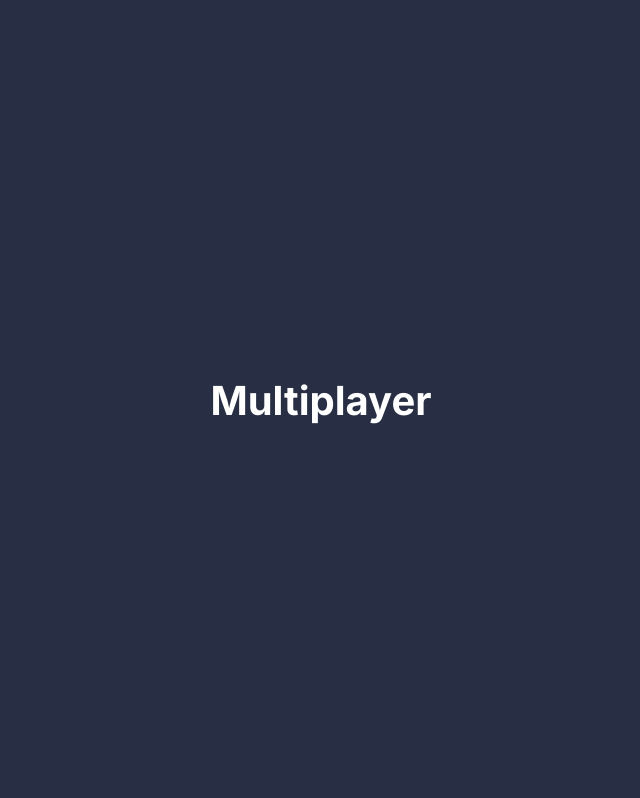
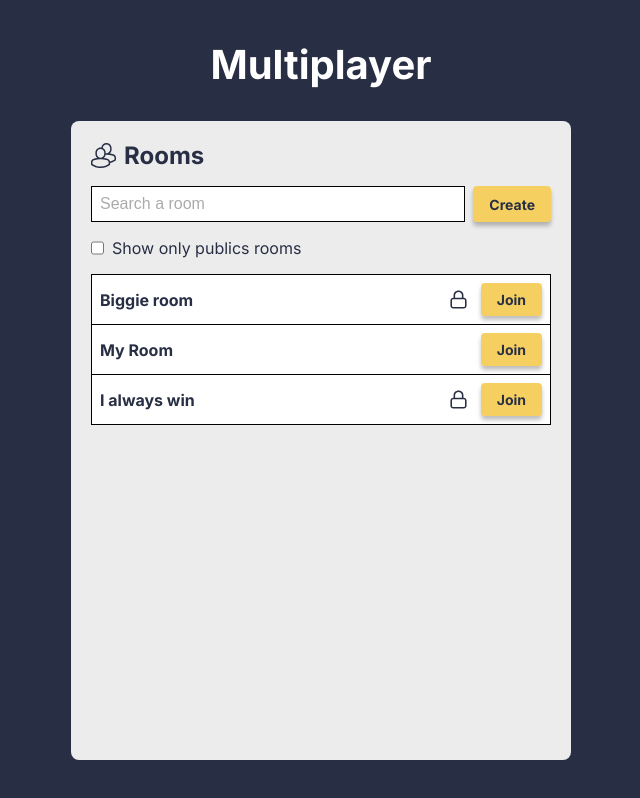
Before and after one commit to FedericoBarberon/tic-tac-toe, a React (Vite) app: page /multiplayer in a window 1280 px wide. Shown: the whole page, without its empty margins (319-959 px from the left). Built offline with nearby package versions, Linux system fonts and the light colour scheme.

Commit message:
Add rooms section and filters

```diff
--- a/src/App.jsx
+++ b/src/App.jsx
@@ -2,6 +2,7 @@ import HomePage from './routes/Home/HomePage'
 import PlayPage from './routes/Play/PlayPage'
 import MultiplayerPage from './routes/Multiplayer/MultiplayerPage'
 import GameProvider from './context/GameContext'
+import MultiplayerProvider from './context/MultiplayerContext'
 import { Route } from 'wouter'
 import './app.scss'
 
@@ -19,7 +20,9 @@ export default function App () {
       </Route>
 
       <Route path='/multiplayer'>
-        <MultiplayerPage />
+        <MultiplayerProvider>
+          <MultiplayerPage />
+        </MultiplayerProvider>
       </Route>
     </div>
   )
--- a/src/components/ConfigModal/ConfigModal.jsx
+++ b/src/components/ConfigModal/ConfigModal.jsx
@@ -23,7 +23,7 @@ export default function ConfigModal ({ handleClose }) {
   return (
     <ModalCard>
       <header>
-        <img src={ConfigIcon} alt='Config Icon' />
+        <img src={ConfigIcon} alt='Config Icon' className='icon' />
         <h2>Configuration</h2>
         <Close handleClose={handleClose} />
       </header>
--- /dev/null
+++ b/src/context/MultiplayerContext.jsx
@@ -0,0 +1,35 @@
+import { createContext, useEffect, useState } from 'react'
+
+export const MultiplayerContext = createContext()
+
+const mockupRooms = [
+  {
+    name: 'Biggie room',
+    id: 1,
+    private: true
+  },
+  {
+    name: 'My Room',
+    id: 2,
+    private: false
+  },
+  {
+    name: 'I always win',
+    id: 3,
+    private: true
+  }
+]
+
+export default function MultiplayerProvider ({ children }) {
+  const [rooms, setRooms] = useState([])
+
+  useEffect(() => {
+    setRooms(mockupRooms)
+  }, [])
+
+  return (
+    <MultiplayerContext.Provider value={{ rooms }}>
+      {children}
+    </MultiplayerContext.Provider>
+  )
+}
--- a/src/hooks/useLocalStorage.js
+++ b/src/hooks/useLocalStorage.js
@@ -6,7 +6,7 @@ export const useLocalStorage = (key, initialValue) => {
   const prefixedKey = PREFIX + key
 
   const [value, setValue] = useState(() => {
-    const jsonValue = window.localStorage.getItem(prefixedKey + key)
+    const jsonValue = window.localStorage.getItem(prefixedKey)
 
     if (jsonValue !== null) return JSON.parse(jsonValue)
     if (typeof initialValue === 'function') return initialValue()
--- /dev/null
+++ b/src/hooks/useMultiplayer.js
@@ -0,0 +1,4 @@
+import { useContext } from 'react'
+import { MultiplayerContext } from '../context/MultiplayerContext'
+
+export const useMultiplayer = () => useContext(MultiplayerContext)
--- a/src/main.scss
+++ b/src/main.scss
@@ -1,5 +1,6 @@
 @forward "./sass/colors";
 @forward "./sass/globals";
+@use "./sass/utils/functions" as f;
 
 * {
   margin: 0;
@@ -18,3 +19,17 @@ a {
   text-decoration: none;
   text-align: center;
 }
+
+input {
+  font-size: inherit;
+  border: 1px solid black;
+  padding: f.rem(8);
+
+  &:focus {
+    outline: none;
+  }
+
+  &::placeholder {
+    color: #00000055;
+  }
+}
--- a/src/routes/Multiplayer/MultiplayerPage.jsx
+++ b/src/routes/Multiplayer/MultiplayerPage.jsx
@@ -1,7 +1,59 @@
+import { useMultiplayer } from '../../hooks/useMultiplayer'
+import { useMemo, useState } from 'react'
+import { filterRooms } from '../../utils/filterRooms'
+import PrivateRoomIcon from '../../assets/icons/PrivateRoomIcon.svg'
+import GroupIcon from '../../assets/icons/GroupIcon.svg'
+import './multiplayerPage.scss'
+
 export default function MultiplayerPage () {
+  const { rooms } = useMultiplayer()
+  const [filters, setFilters] = useState({ search: '', onlyPublics: false })
+  const filteredRooms = useMemo(() => filterRooms(rooms, filters), [rooms, filters])
+
+  const handleSearchChange = (e) => {
+    setFilters(prevFilters => ({ ...prevFilters, search: e.target.value }))
+  }
+
+  const handleOnlyPublicsChange = (e) => {
+    setFilters(prevFilters => ({ ...prevFilters, onlyPublics: !prevFilters.onlyPublics }))
+  }
+
   return (
-    <div className='container'>
+    <div className='container multiplayerPage'>
       <h1>Multiplayer</h1>
+
+      <section className='rooms-section'>
+        <header>
+          <img src={GroupIcon} alt='Group Icon' className='icon' />
+          <h2>Rooms</h2>
+        </header>
+
+        <div>
+          <input placeholder='Search a room' className='input' name='search' value={filters.search} onChange={handleSearchChange} />
+          <button className='button'>Create</button>
+        </div>
+
+        <label>
+          <input type='checkbox' checked={filters.onlyPublics} onChange={handleOnlyPublicsChange} name='onlyPublics' />
+          Show only publics rooms
+        </label>
+
+        {
+          filteredRooms.length > 0
+            ? (
+              <ul className='rooms'>
+                {filteredRooms.map(room => (
+                  <li key={room.id} className='room'>
+                    <span>{room.name}</span>
+                    {room.private && <img src={PrivateRoomIcon} alt='Private' title='Private Room' className='icon' />}
+                    <button className='button'>Join</button>
+                  </li>
+                ))}
+              </ul>
+              )
+            : <p>There is no rooms</p>
+        }
+      </section>
     </div>
   )
 }
--- /dev/null
+++ b/src/routes/Multiplayer/multiplayerPage.scss
@@ -0,0 +1,75 @@
+@use "../../sass/utils/functions" as f;
+
+.multiplayerPage {
+  height: 90vh;
+
+  h1 {
+    font-size: f.rem(40);
+  }
+
+  .rooms-section {
+    display: flex;
+    flex-direction: column;
+    flex-grow: 1;
+    gap: f.rem(16);
+    background-color: var(--white);
+    color: var(--dark-blue);
+    padding: f.rem(20);
+    border-radius: f.rem(8);
+    width: min(90%, f.rem(500));
+    height: 80%;
+
+    header {
+      display: flex;
+      gap: f.rem(8);
+    }
+
+    div {
+      display: flex;
+      gap: f.rem(8);
+
+      input {
+        flex-grow: 1;
+      }
+
+      .button {
+        font-size: f.rem(14);
+      }
+    }
+
+    label {
+      display: flex;
+      gap: f.rem(8);
+    }
+
+    .rooms {
+      list-style-type: none;
+      border: f.rem(1) solid black;
+      background-color: #fff;
+      overflow-y: auto;
+
+      .room {
+        display: flex;
+        align-items: center;
+        gap: f.rem(10);
+        padding: f.rem(8);
+        border-bottom: f.rem(1) solid black;
+
+        span {
+          flex-grow: 1;
+          overflow: hidden;
+          text-overflow: ellipsis;
+          font-weight: bold;
+        }
+
+        .button {
+          font-size: f.rem(14);
+        }
+
+        &:last-child {
+          border-bottom: none;
+        }
+      }
+    }
+  }
+}
--- a/src/sass/_globals.scss
+++ b/src/sass/_globals.scss
@@ -38,3 +38,7 @@
     box-shadow: 0 0 f.rem(2) rgba(0, 0, 0, 0.25);
   }
 }
+
+.icon {
+  width: f.rem(25);
+}
--- /dev/null
+++ b/src/utils/filterRooms.js
@@ -0,0 +1,15 @@
+export const filterRooms = (rooms, filters) => {
+  let filteredRooms = rooms
+
+  if (filters.onlyPublics) {
+    filteredRooms = filteredRooms.filter(room => !room.private)
+  }
+
+  if (filters.search) {
+    filteredRooms = filteredRooms.filter(room => (
+      room.name.toLowerCase().includes(filters.search.toLowerCase())
+    ))
+  }
+
+  return filteredRooms
+}
```
Also changed, not shown: src/hooks/useFilter.js (added, +15 -0 lines), src/assets/icons/GroupIcon.svg (added), src/assets/icons/PrivateRoomIcon.svg (added).
